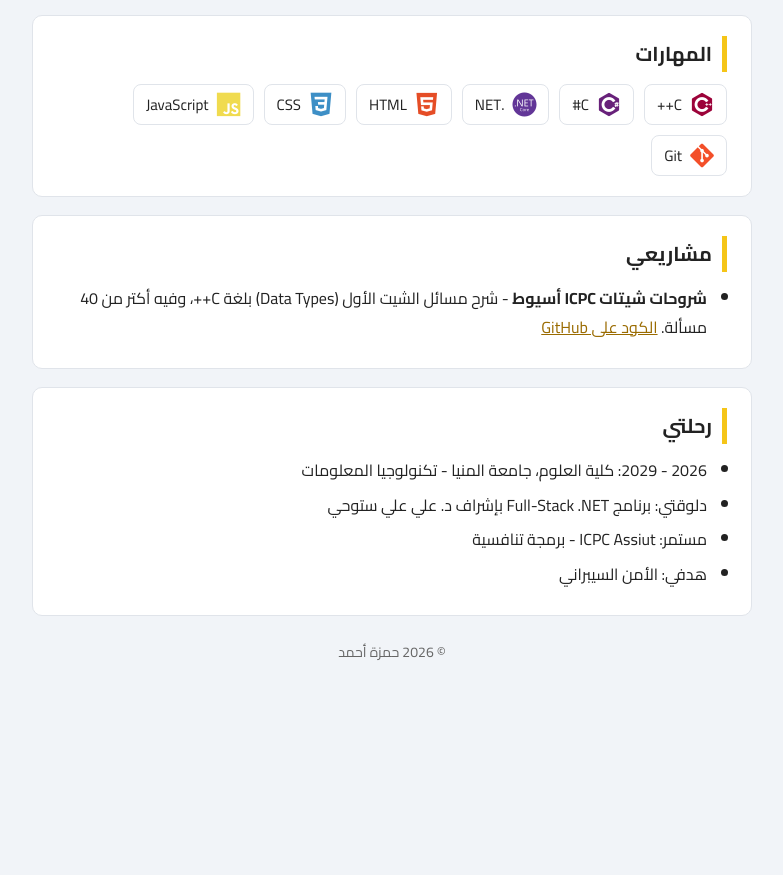
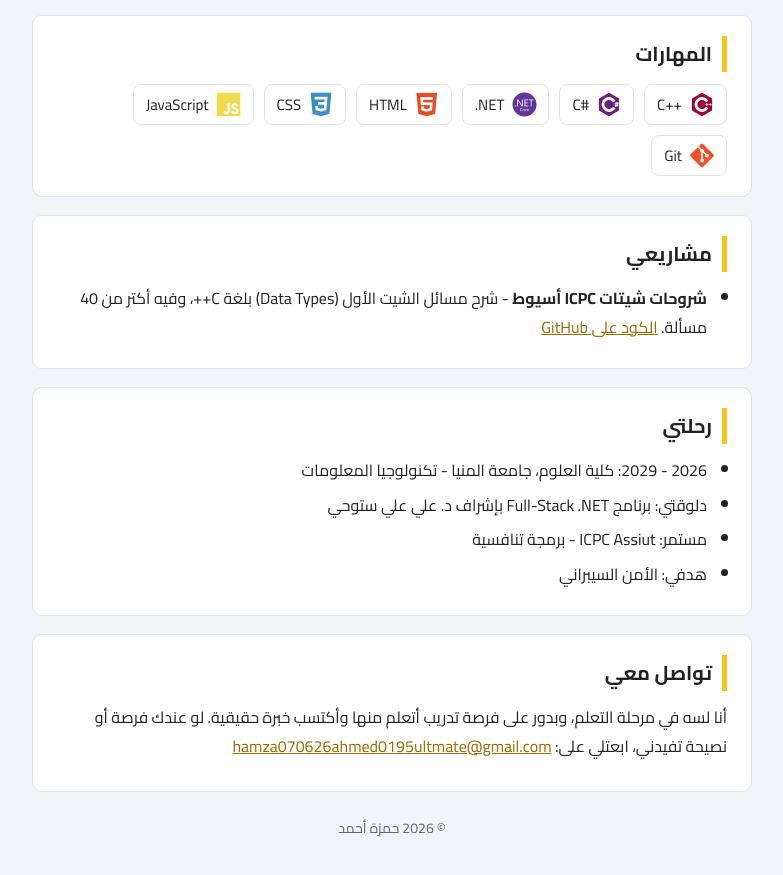
Before and after one commit to hamza-ahmed26/hamza-ahmed26.github.io, a plain HTML site: page index.html in a window 1280 px wide. Shown: the part 865-1740 px from the top of the page, without its empty margins (248-1031 px from the left). Before the commit the page ends 1574 px from the top, so only its background shows below. Drawn offline with nearby package versions, Linux system fonts and the light colour scheme; no server answers.

Commit message:
Enhance skills section and add contact information
Updated skill list with spans for better text direction and added a new contact section for internship opportunities.

```diff
--- a/index.html
+++ b/index.html
@@ -186,13 +186,13 @@
     <section>
       <h2>المهارات</h2>
       <ul class="skills">
-        <li><i class="devicon-cplusplus-plain colored"></i> C++</li>
-        <li><i class="devicon-csharp-plain colored"></i> C#</li>
-        <li><i class="devicon-dotnetcore-plain colored"></i> .NET</li>
-        <li><i class="devicon-html5-plain colored"></i> HTML</li>
-        <li><i class="devicon-css3-plain colored"></i> CSS</li>
-        <li><i class="devicon-javascript-plain colored"></i> JavaScript</li>
-        <li><i class="devicon-git-plain colored"></i> Git</li>
+        <li><i class="devicon-cplusplus-plain colored"></i> <span dir="ltr">C++</span></li>
+        <li><i class="devicon-csharp-plain colored"></i> <span dir="ltr">C#</span></li>
+        <li><i class="devicon-dotnetcore-plain colored"></i> <span dir="ltr">.NET</span></li>
+        <li><i class="devicon-html5-plain colored"></i> <span dir="ltr">HTML</span></li>
+        <li><i class="devicon-css3-plain colored"></i> <span dir="ltr">CSS</span></li>
+        <li><i class="devicon-javascript-plain colored"></i> <span dir="ltr">JavaScript</span></li>
+        <li><i class="devicon-git-plain colored"></i> <span dir="ltr">Git</span></li>
       </ul>
     </section>
 
@@ -217,6 +217,15 @@
       </ul>
     </section>
 
+    <section>
+      <h2>تواصل معي</h2>
+      <p>
+        أنا لسه في مرحلة التعلم، وبدور على فرصة تدريب أتعلم منها وأكتسب خبرة حقيقية.
+        لو عندك فرصة أو نصيحة تفيدني، ابعتلي على:
+        <a href="mailto:hamza070626ahmed0195ultmate@gmail.com" dir="ltr">hamza070626ahmed0195ultmate@gmail.com</a>
+      </p>
+    </section>
+
     <footer>© 2026 حمزة أحمد</footer>
   </div>
 
@@ -225,14 +234,14 @@
     var github = 'hamza-ahmed26';
     var codeforces = 'Hamza_Ahmed26_K';
     var chess = 'mr_tea67';
-    var linkedin = 'https://www.linkedin.com/in/';  // حط رابطك هنا
+    var linkedin = 'https://www.linkedin.com/in/hamza-kafafi/';
 
     // الروابط
     document.getElementById('github').href = 'https://github.com/' + github;
     document.getElementById('linkedin').href = linkedin;
     document.getElementById('codeforces').href = 'https://codeforces.com/profile/' + codeforces;
     document.getElementById('chess').href = 'https://www.chess.com/member/' + chess;
-    document.getElementById('project-link').href = 'https://github.com/' + github;
+    document.getElementById('project-link').href = 'https://github.com/' + github + '/ICPC-Assiut-Sheets';
 
     // بيانات Codeforces
     fetch('https://codeforces.com/api/user.info?handles=' + codeforces)
```
